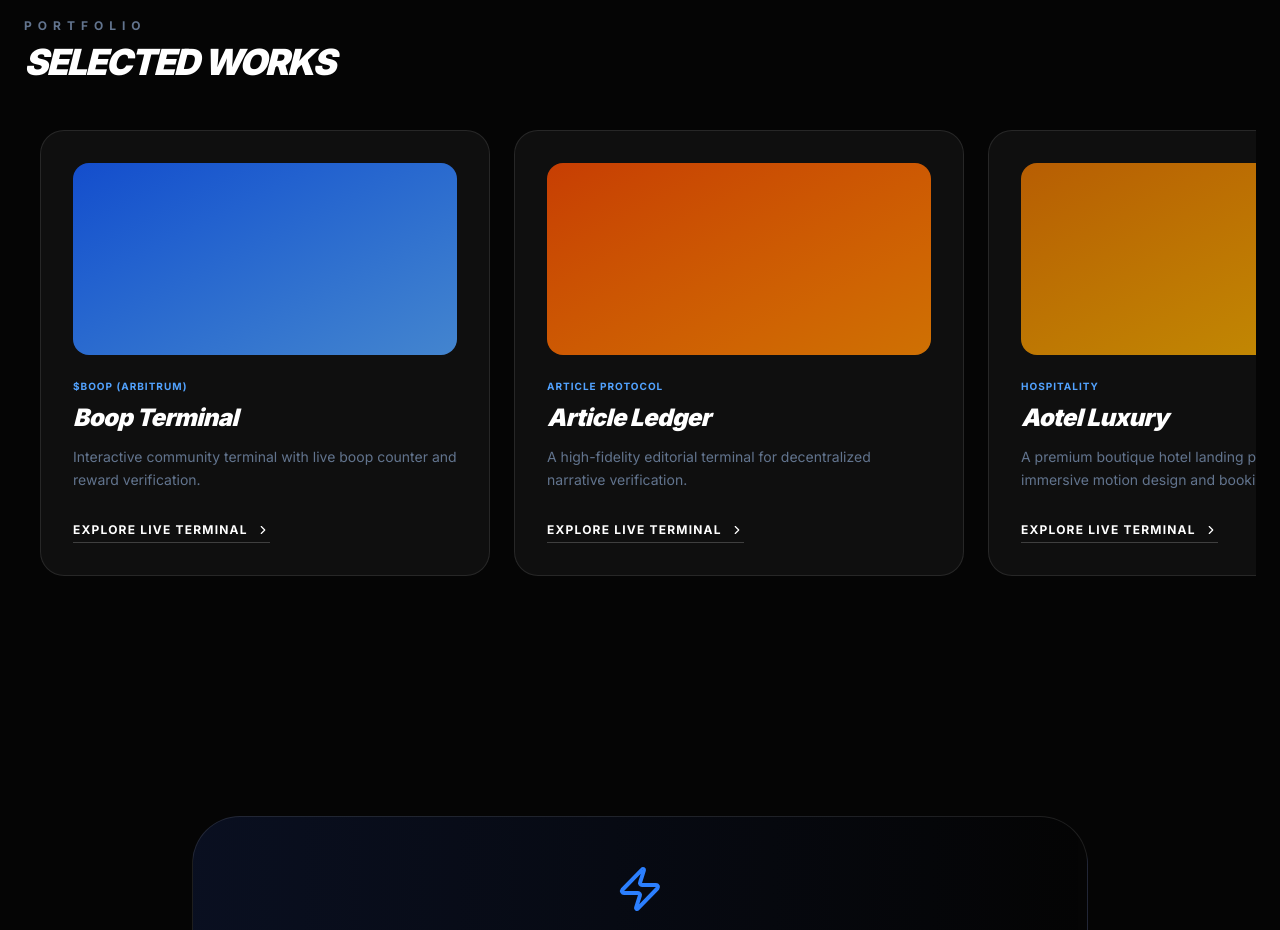
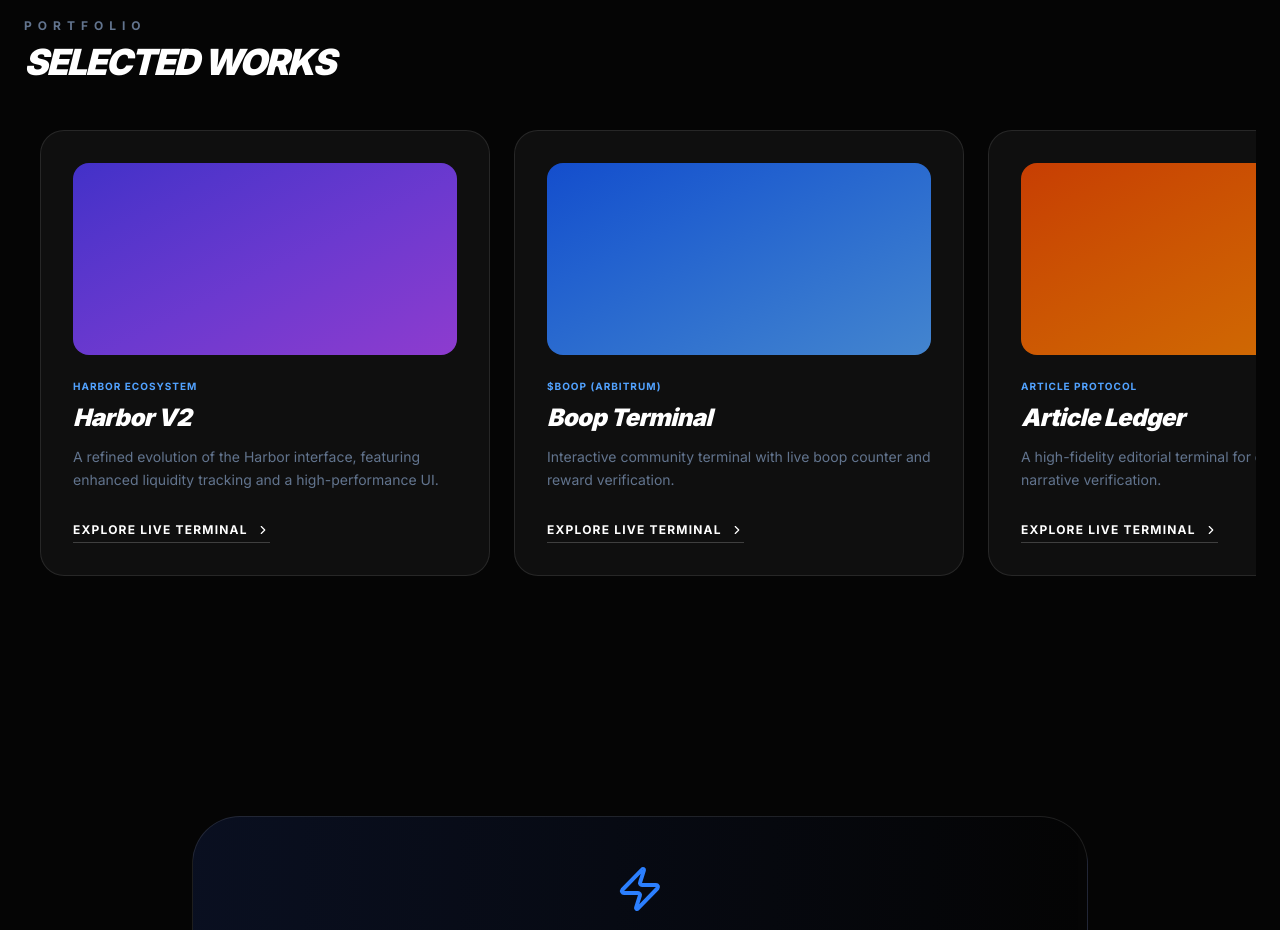
Before and after one commit to Ajibobo-3/tunde-visuals, a Next.js app: page / in a window 1280 px wide. Shown: the part 920-1850 px from the top of the page. Built offline with nearby package versions, Linux system fonts and the light colour scheme.

Commit message:
feat: added Harbor V2 to selected works

```diff
--- a/app/page.tsx
+++ b/app/page.tsx
@@ -6,6 +6,13 @@ import Link from 'next/link';
 import Image from 'next/image';
 
 const projects = [
+  {
+    title: "Harbor V2",
+    client: "Harbor Ecosystem",
+    desc: "A refined evolution of the Harbor interface, featuring enhanced liquidity tracking and a high-performance UI.",
+    link: "/landing-pages/Harbor V2/index.html",
+    color: "from-indigo-600 to-purple-500"
+  },
   {
     title: "Boop Terminal",
     client: "$BOOP (Arbitrum)",
@@ -42,7 +49,6 @@ const projects = [
     color: "from-slate-700 to-slate-500"
   }
 ];
-
 export default function Home() {
   return (
     <main className="min-h-screen bg-[#050505] text-white">
```
